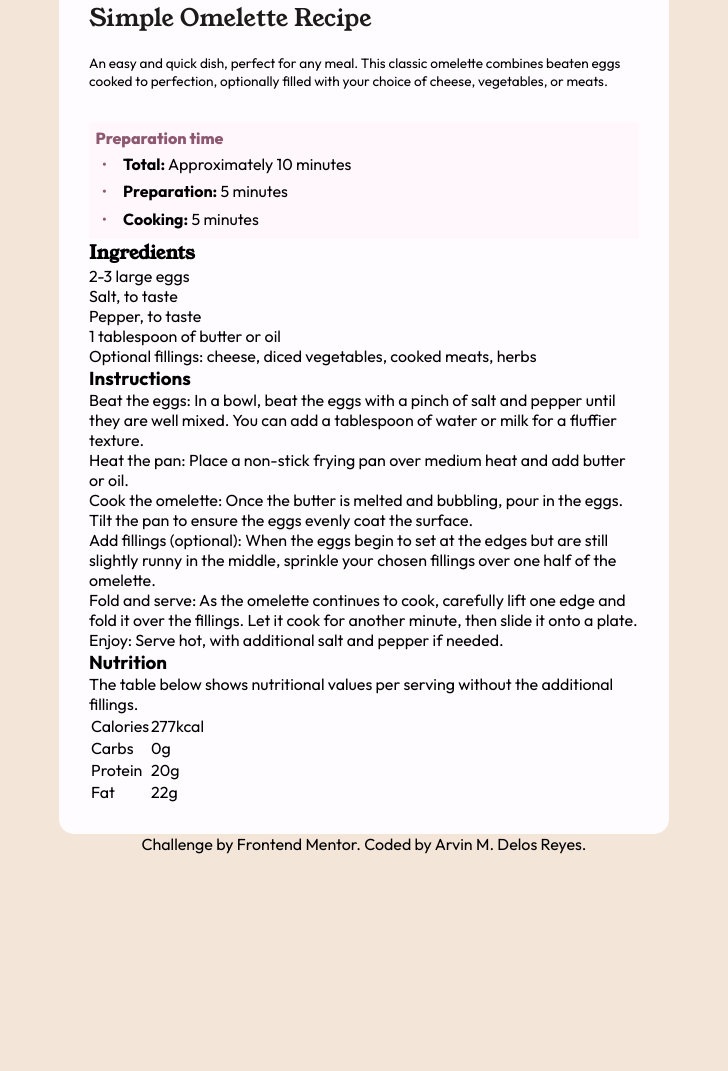
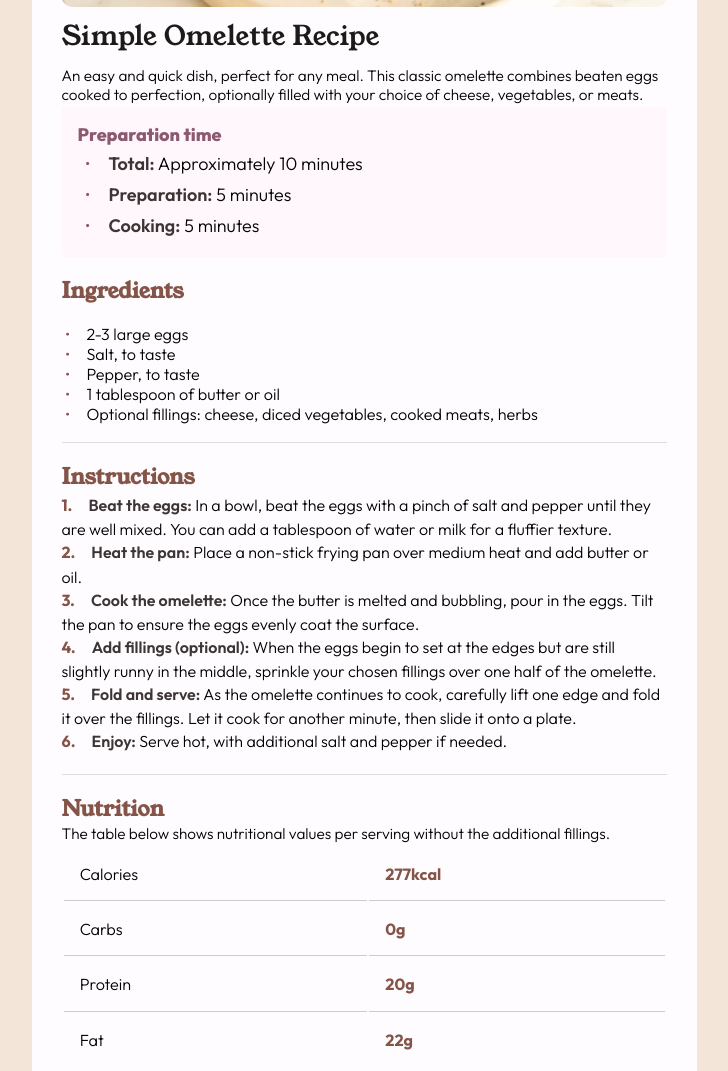
Before and after one commit to arvndlr/recipe-page, a plain HTML site: page index.html in a window 1280 px wide. Shown: the part 400-1471 px from the top of the page, without its empty margins (276-1004 px from the left). Before the commit the page ends 1254 px from the top, so only its background shows below. Drawn offline with Linux system fonts and the light colour scheme.

Commit message:
update the typography  and spacing

```diff
--- a/index.html
+++ b/index.html
@@ -17,6 +17,11 @@
     <link rel="stylesheet" href="./styles.css" />
   </head>
   <body>
+    <img
+      class="recipe__img-mbl"
+      src="/assets/images/image-omelette.jpeg"
+      alt="image of simple omelette recipe"
+    />
     <main class="recipe">
       <section class="recipe__details">
         <img
@@ -39,69 +44,79 @@
           <ol name="recipe__preparation-time">
             <li>
               <span class="recipe__bullet-p">•</span
-              ><span class="recipe__preparation-step">Total:</span>
+              ><span class="recipe__step">Total:</span>
               Approximately 10 minutes
             </li>
             <li>
               <span class="recipe__bullet-p">•</span
-              ><span class="recipe__preparation-step">Preparation:</span> 5
-              minutes
+              ><span class="recipe__step">Preparation:</span> 5 minutes
             </li>
             <li>
               <span class="recipe__bullet-p">•</span
-              ><span class="recipe__preparation-step">Cooking:</span> 5 minutes
+              ><span class="recipe__step">Cooking:</span> 5 minutes
             </li>
           </ol>
         </div>
         <div class="recipe__ingredients">
-          <h3 class="recipe__ingredients-heading">Ingredients</h3>
+          <h3 class="recipe__heading">Ingredients</h3>
           <ul>
-            <li>2-3 large eggs</li>
-            <li>Salt, to taste</li>
-            <li>Pepper, to taste</li>
-            <li>1 tablespoon of butter or oil</li>
+            <li><span class="recipe__bullet-i">•</span>2-3 large eggs</li>
+            <li><span class="recipe__bullet-i">•</span>Salt, to taste</li>
+            <li><span class="recipe__bullet-i">•</span>Pepper, to taste</li>
             <li>
-              Optional fillings: cheese, diced vegetables, cooked meats, herbs
+              <span class="recipe__bullet-i">•</span>1 tablespoon of butter or
+              oil
+            </li>
+            <li>
+              <span class="recipe__bullet-i">•</span>Optional fillings: cheese,
+              diced vegetables, cooked meats, herbs
             </li>
           </ul>
         </div>
       </section>
-      <section class="recipe__intructions">
-        <h3 class="recipe__intructions-heading">Instructions</h3>
+      <section class="recipe__instructions">
+        <h3 class="recipe__heading">Instructions</h3>
         <ol>
           <li>
-            <span>Beat the eggs:</span> In a bowl, beat the eggs with a pinch of
-            salt and pepper until they are well mixed. You can add a tablespoon
-            of water or milk for a fluffier texture.
+            <span class="recipe__instruction-num">1.</span
+            ><span class="recipe__step">Beat the eggs:</span> In a bowl, beat
+            the eggs with a pinch of salt and pepper until they are well mixed.
+            You can add a tablespoon of water or milk for a fluffier texture.
           </li>
           <li>
-            <span>Heat the pan:</span> Place a non-stick frying pan over medium
-            heat and add butter or oil.
+            <span class="recipe__instruction-num">2.</span
+            ><span class="recipe__step">Heat the pan:</span> Place a non-stick
+            frying pan over medium heat and add butter or oil.
           </li>
           <li>
-            <span>Cook the omelette:</span> Once the butter is melted and
-            bubbling, pour in the eggs. Tilt the pan to ensure the eggs evenly
-            coat the surface.
+            <span class="recipe__instruction-num">3.</span
+            ><span class="recipe__step">Cook the omelette:</span> Once the
+            butter is melted and bubbling, pour in the eggs. Tilt the pan to
+            ensure the eggs evenly coat the surface.
           </li>
           <li>
-            <span>Add fillings (optional):</span> When the eggs begin to set at
-            the edges but are still slightly runny in the middle, sprinkle your
-            chosen fillings over one half of the omelette.
+            <span class="recipe__instruction-num">4.</span
+            ><span class="recipe__step">Add fillings (optional):</span> When the
+            eggs begin to set at the edges but are still slightly runny in the
+            middle, sprinkle your chosen fillings over one half of the omelette.
           </li>
           <li>
-            <span>Fold and serve:</span> As the omelette continues to cook,
-            carefully lift one edge and fold it over the fillings. Let it cook
-            for another minute, then slide it onto a plate.
+            <span class="recipe__instruction-num">5.</span
+            ><span class="recipe__step">Fold and serve:</span> As the omelette
+            continues to cook, carefully lift one edge and fold it over the
+            fillings. Let it cook for another minute, then slide it onto a
+            plate.
           </li>
           <li>
-            <span>Enjoy:</span> Serve hot, with additional salt and pepper if
-            needed.
+            <span class="recipe__instruction-num">6.</span
+            ><span class="recipe__step">Enjoy:</span> Serve hot, with additional
+            salt and pepper if needed.
           </li>
         </ol>
       </section>
       <section class="recipe__nutrition">
-        <h3 class="recipe__nutrition-heading">Nutrition</h3>
-        <p class="recipe__nutrition-description">
+        <h3 class="recipe__heading">Nutrition</h3>
+        <p class="recipe__description">
           The table below shows nutritional values per serving without the
           additional fillings.
         </p>
@@ -109,19 +124,19 @@
           <tbody>
             <tr>
               <td>Calories</td>
-              <td>277kcal</td>
+              <td class="weights">277kcal</td>
             </tr>
             <tr>
               <td>Carbs</td>
-              <td>0g</td>
+              <td class="weights">0g</td>
             </tr>
             <tr>
               <td>Protein</td>
-              <td>20g</td>
+              <td class="weights">20g</td>
             </tr>
             <tr>
               <td>Fat</td>
-              <td>22g</td>
+              <td class="weights">22g</td>
             </tr>
           </tbody>
         </table>
--- a/styles.css
+++ b/styles.css
@@ -58,7 +58,8 @@ ol {
 
 @font-face {
   font-family: "Outfit";
-  src: url("assets/fonts/outfit/static/Outfit-ExtraLight.ttf") format("truetype");
+  src: url("assets/fonts/outfit/static/Outfit-ExtraLight.ttf")
+    format("truetype");
   font-weight: 200;
   font-style: normal;
 }
@@ -110,6 +111,7 @@ ol {
   --bg-color: #f3e5d8;
   --text-primary: #1c1b19;
   --text-secondary: #855448;
+  --text-sub: #3d3535;
   --text-accent: #8c5971;
 }
 
@@ -117,15 +119,15 @@ body {
   background-color: var(--bg-color);
   display: flex;
   flex-direction: column;
-    margin: 100px auto 0;
+  margin: 100px auto 100px;
   align-items: center;
   font-family: Outfit;
-    font-size: 16px;
+  font-size: 18px;
 }
 
 .recipe {
   background-color: #fefcfe;
-    max-width: 610px;
+  max-width: 665px;
   border-radius: 15px;
   padding: 30px;
   display: flex;
@@ -142,26 +144,33 @@ body {
 .recipe__img {
   border-radius: 10px;
 }
-
+.recipe__img-mbl {
+  display: none;
+}
 .recipe__title {
   font-family: YoungSerif;
   font-size: 1.5em;
   line-height: 100%;
   font-weight: 400;
   color: var(--text-primary);
-  padding-block: 1.5rem;
+  padding-block: 1rem;
 }
 
 .recipe__description {
   letter-spacing: 0;
   font-size: 0.85em;
+  font-weight: 300;
+  margin-bottom: 0.2em;
 }
 
 .recipe__preparation-time {
-  margin-top: 2em;
-  padding: 0.4rem;
+  padding: 1rem;
   background-color: #fff7fc;
   border-radius: 0.2em;
+}
+
+.recipe__preparation-time ol li {
+  font-weight: 300;
 }
 
 .recipe__preparation-time-heading {
@@ -176,11 +185,91 @@ body {
   padding-right: 1em;
   padding-left: 0.4em;
 }
-.recipe__preparation-step {
-  font-weight: 700;
+.recipe__step {
+  font-weight: 600;
   line-height: 170%;
+  color: var(--text-sub);
 }
 
-.recipe__ingredients-heading {
+.recipe__ingredients {
+  border-bottom: 1px solid rgba(56, 56, 55, 0.16);
+  padding-block: 1em;
+}
+
+.recipe__heading {
   font-family: YoungSerif;
+  color: var(--text-secondary);
+  font-weight: 600;
+  font-size: 1.2em;
 }
+
+.recipe__ingredients ul {
+  display: block;
+  margin-top: 1em;
+  padding-inline: 0.2em;
+}
+
+.recipe__bullet-i {
+  color: var(--text-secondary);
+  padding-right: 1em;
+}
+
+.recipe__ingredients ul li {
+  font-weight: 300;
+  font-size: 0.9em;
+}
+
+.recipe__instructions {
+  border-bottom: 1px solid rgba(56, 56, 55, 0.16);
+  padding-block: 1em;
+}
+
+.recipe__instruction-num {
+  color: var(--text-secondary);
+  font-weight: 700;
+  padding-right: 1em;
+}
+
+.recipe__instructions ol li {
+  font-weight: 300;
+  font-size: 0.89em;
+}
+
+.recipe__nutrition {
+  padding-top: 1em;
+  width: 100%;
+}
+
+.recipe__nutrition-table {
+  width: 100%;
+}
+
+.recipe__nutrition-table tr:not(:last-child) td {
+  border-bottom: 1px solid #ccc; /* Customize color and thickness */
+}
+
+.recipe__nutrition-table tr {
+  font-weight: 300;
+  font-size: 0.9em;
+}
+
+.weights {
+  color: var(--text-secondary);
+  font-weight: 700;
+}
+
+.recipe__nutrition-table td {
+  padding: 1em;
+}
+
+@media only screen and (max-width: 600px) {
+  .recipe__img {
+    display: none;
+  }
+  .recipe__img-mbl {
+    display: block;
+  }
+  body {
+    margin-top: 0;
+  }
+}
```
Lines whose indentation alone changed are shown as unchanged.
